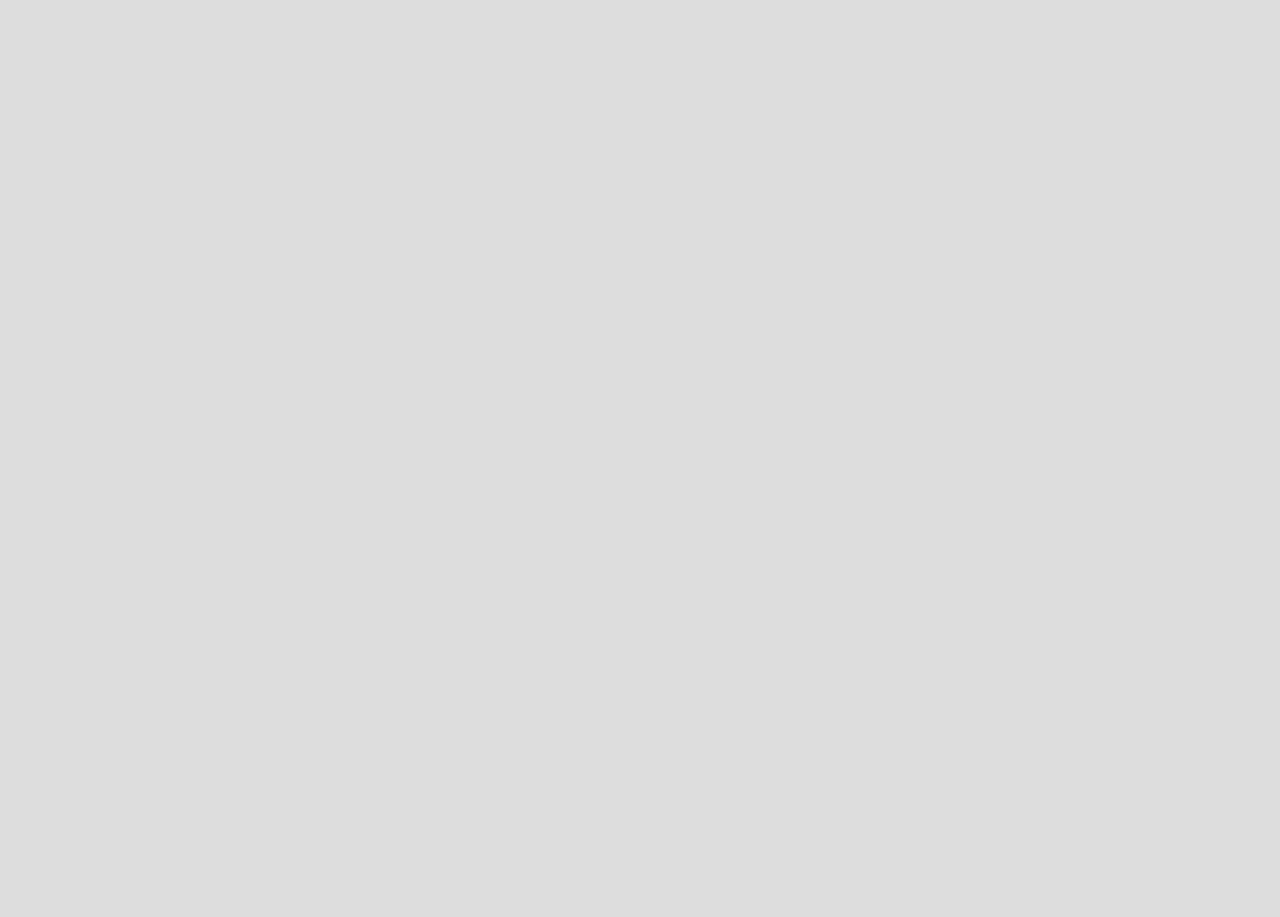
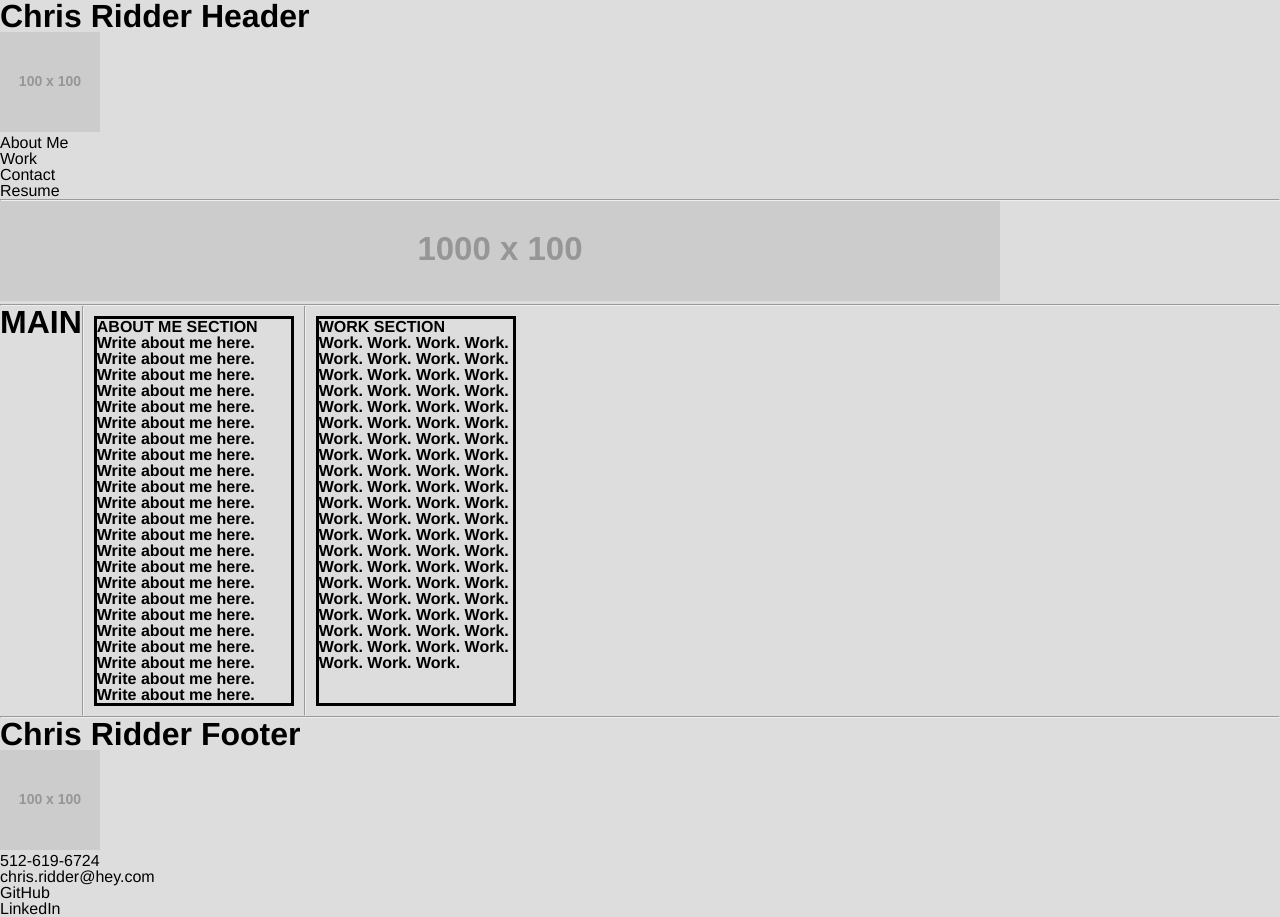
Before and after one commit to cridder/002-Challenge-Advanced-CSS-Challenge_Professional-Portfolio, a plain HTML site: page index.html in a window 1280 px wide. Before the commit the page ends 800 px from the top, so only its background shows below. Drawn offline with Linux system fonts and the light colour scheme; placeholder pictures from the web are drawn by us.

Commit message:
add flexbox

```diff
--- a/assets/css/style.css
+++ b/assets/css/style.css
@@ -6,3 +6,14 @@ body {
     font-family: Helvetica, Arial, sans-serif;
     background-color: var(--colorbackground);
   }
+
+  .flexbox-container {
+    display: flex;
+  }
+
+  .flexbox-item {
+    width: 200px;
+    margin: 10px;
+    border: 3px solid black;
+
+  }
--- a/index.html
+++ b/index.html
@@ -4,11 +4,77 @@
     <meta charset="UTF-8">
     <meta http-equiv="X-UA-Compatible" content="IE=edge">
     <meta name="viewport" content="width=device-width, initial-scale=1.0">
-    <link rel="stylesheet" href="assets/css/reset.css" />
+    <link rel="stylesheet" href="./assets/css/reset.css" />
     <link rel="stylesheet" href="./assets/css/style.css" />
-    <title>Ridder - Portfolio</title>
+    <title>Chris Ridder</title>
 </head>
 <body>
-
+    <header>
+        <div>
+            <ul>
+                <li>
+                    <h1>Chris Ridder Header</h1>
+                </li>
+                <li>
+                    <a href="https://placeholder.com"><img src="https://via.placeholder.com/100.png/000000/FFFFFF?text=HeaderPhoto"></a>
+                </li>
+                <li>
+                    <a>About Me</a>
+                </li>
+                <li>
+                    <a>Work</a>
+                </li>
+                <li>
+                    <a>Contact</a>
+                </li>
+                <li>
+                    <a>Resume</a>
+                </li>
+            </ul>
+        </div>
+    </header>
+    <hr>
+    <div><img src="https://via.placeholder.com/1000x100.png/000000/FFFFFF?text=BelowHeader"></div>
+    <hr>
+    <main class="flexbox-container">
+        <h1>MAIN</h1>
+        <hr>
+        <section class="flexbox-item flexbox-item-1">
+            <h2>ABOUT ME SECTION</h2>
+            <h6>Write about me here.  Write about me here.  Write about me here.  Write about me here.  Write about me here.  Write about me here.  Write about me here.  Write about me here.  Write about me here.  Write about me here.  Write about me here.  Write about me here.  Write about me here.  Write about me here.  Write about me here.  Write about me here.  Write about me here.  Write about me here.  Write about me here.  Write about me here.  Write about me here.  Write about me here.  Write about me here.</h6>
+        </section>
+        <hr>
+        <section class="flexbox-item flexbox-item-2">
+            <h2>WORK SECTION</h2>
+            <h6>Work.  Work.  Work.  Work.  Work.  Work.  Work.  Work.  Work.  Work.  Work.  Work.  Work.  Work.  Work.  Work.  Work.  Work.  Work.  Work.  Work.  Work.  Work.  Work.  Work.  Work.  Work.  Work.  Work.  Work.  Work.  Work.  Work.  Work.  Work.  Work.  Work.  Work.  Work.  Work.  Work.  Work.  Work.  Work.  Work.  Work.  Work.  Work.  Work.  Work.  Work.  Work.  Work.  Work.  Work.  Work.  Work.  Work.  Work.  Work.  Work.  Work.  Work.  Work.  Work.  Work.  Work.  Work.  Work.  Work.  Work.  Work.  Work.  Work.  Work.  Work.  Work.  Work.  Work.  Work.  Work.  Work.  Work.</h6>
+        </section>
+    </main>
+    <hr>
+    <footer>
+        <div>
+            <ul>
+                <li>
+                    <h1>Chris Ridder Footer</h1>
+                </li>
+                <li>
+                    <a href="https://placeholder.com"><img src="https://via.placeholder.com/100.png/000000/FFFFFF?text=FooterPhoto"></a>
+                </li>
+                <li>
+                    <a>512-619-6724</a>
+                </li>
+                <li>
+                    <a>chris.ridder@hey.com</a>
+                </li>
+                <li>
+                    <a>GitHub</a>
+                </li>
+                <li>
+                    <a>LinkedIn</a>
+                </li>
+            </ul>
+        </div></footer>
+    <!-- <a href="https://placeholder.com"><img src="https://via.placeholder.com/100.png"></a> -->
+    <!-- <a href="https://placeholder.com"><img src="https://via.placeholder.com/300x150.png"></a> -->
+    <!-- <a href="https://placeholder.com"><img src="https://via.placeholder.com/300x150.png""></a> -->
 </body>
 </html>
```
Also changed, not shown: 2 other files.
